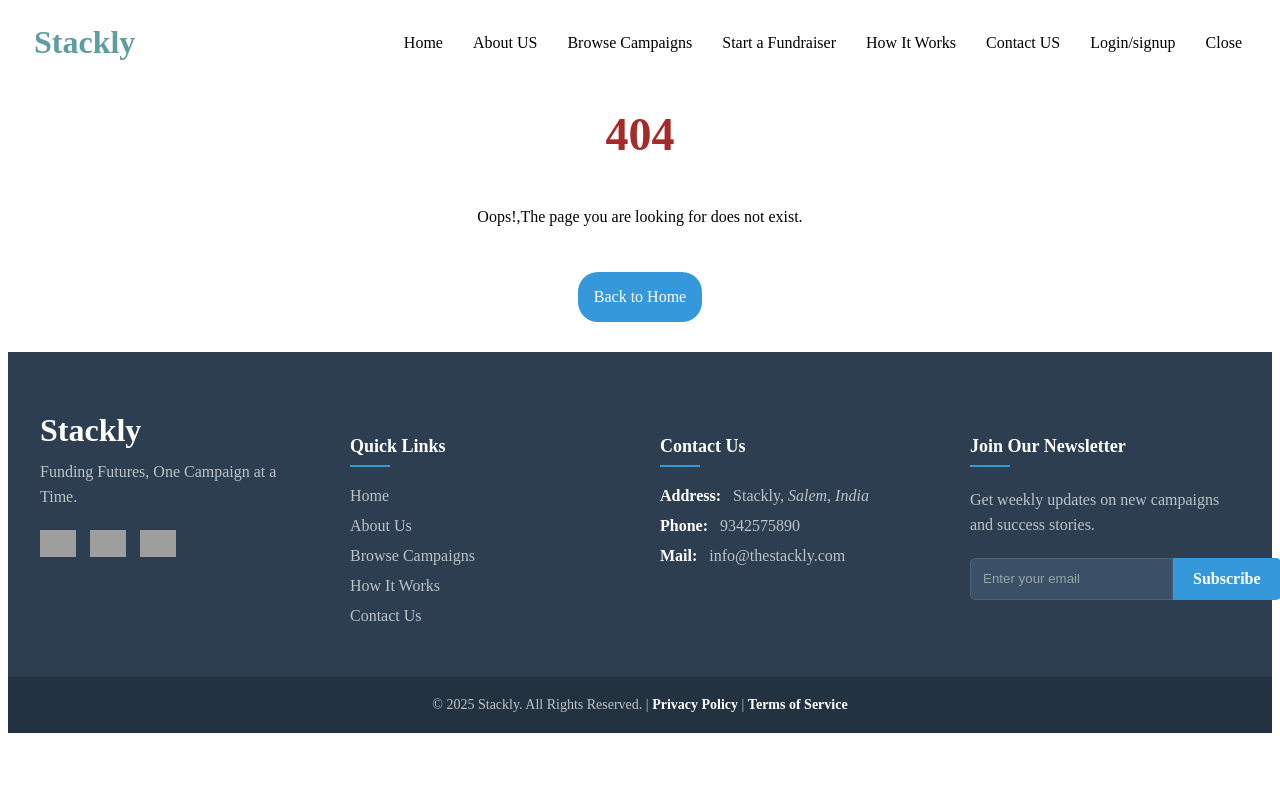
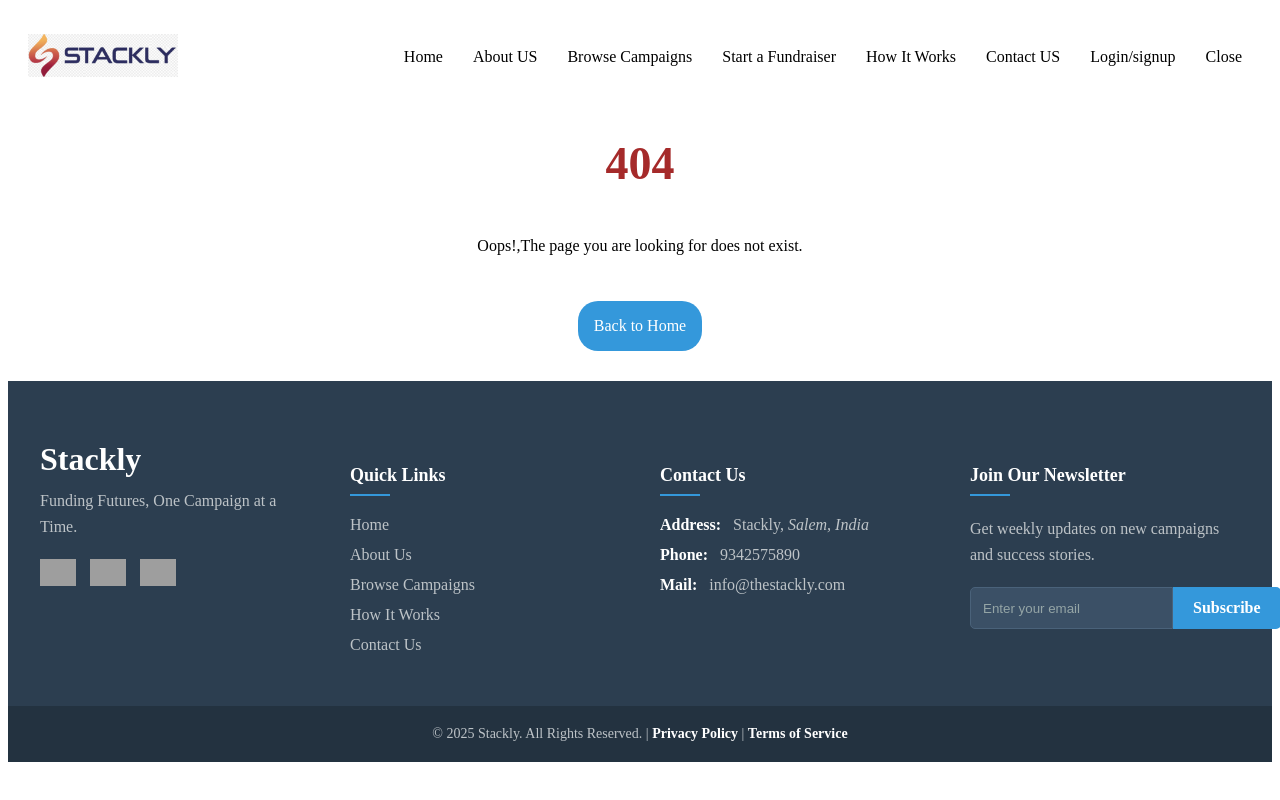
Before and after one commit to R-Kathiravan/Fundraising, a plain HTML site: page 404page.html in a window 1280 px wide. Drawn offline with Linux system fonts and the light colour scheme; grey boxes are pictures that could not be loaded.

Commit message:
Fixed Logo

```diff
--- a/404page.html
+++ b/404page.html
@@ -58,12 +58,9 @@
             background-color: white;
         }
 
-        .logo a {
-            font-size: xx-large;
-            color: cadetblue;
-            font-weight: 900;
-            padding: 16px;
-            text-decoration: none;
+        .logo img {
+            width: 150px;
+            padding: 10px;
         }
 
         .menu-items {
@@ -324,7 +321,7 @@
     <header>
         <div class="menu">
             <div class="logo">
-                <a href="index.html">Stackly</a>
+                <a href="index.html"><img src="./assets/stackly-logo.jpg"></a>
             </div>
             <nav class="menu-items">
                 <a href="index.html">Home</a>
--- a/style.css
+++ b/style.css
@@ -35,12 +35,9 @@
      background-color: white;
  }
 
- .logo a {
-     font-size: xx-large;
-     color: cadetblue;
-     font-weight: 900;
-     padding: 16px;
-     text-decoration: none;
+ .logo img {
+      width: 150px;
+       padding: 10px;
  }
 
  .menu-items {
```
Also changed, not shown: index.html (+1 -1 lines), assets/Gemini_Generated_Image_3eihl63eihl63eih.jpg (added), assets/stackly-logo.jpg (added), assets/stackly-logo1.png (added).
